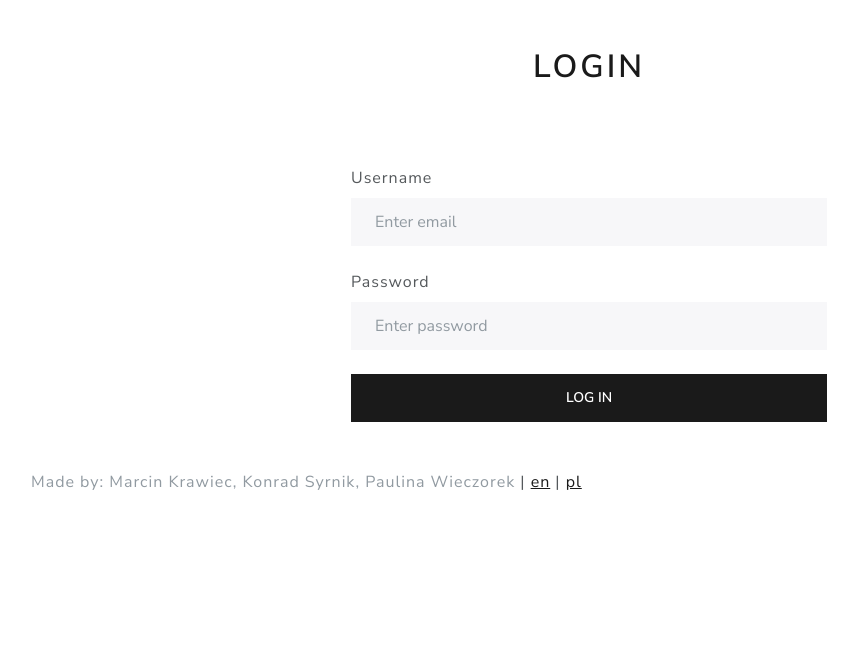
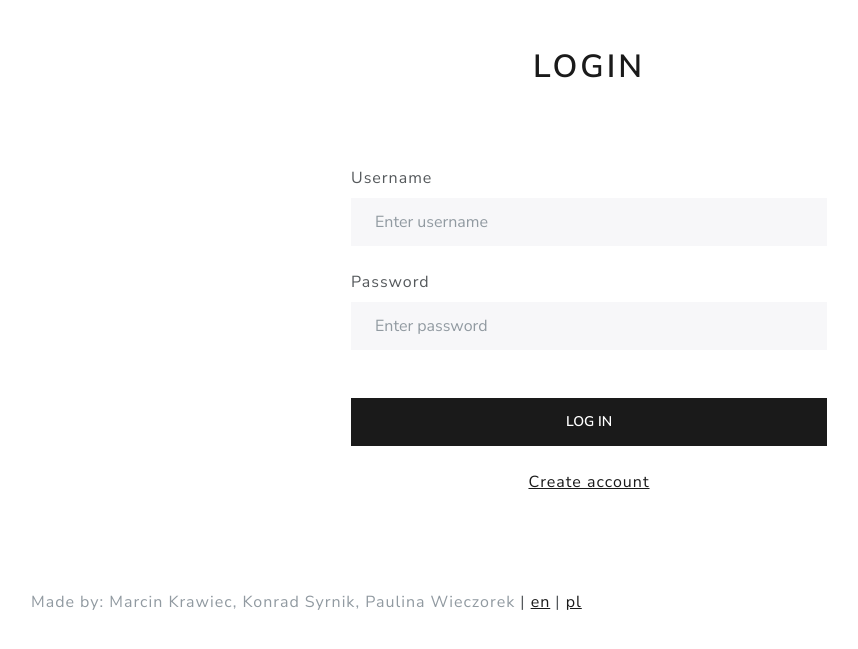
Before and after one commit to marcin-kraviec/brewhub, a Flask app: page /login in a window 1280 px wide. Shown: the part 98-747 px from the top of the page, without its empty margins (51-909 px from the left). Run offline with Flask 2, Linux system fonts and the light colour scheme; some libraries are stand-ins or nearby versions.

Commit message:
Refactor register and login html files

```diff
--- a/brewhub/templates/login.html
+++ b/brewhub/templates/login.html
@@ -23,15 +23,18 @@
     <form>
     <div class="form-group">
       <label for="exampleInputEmail1" class="form-label mt-4">Username</label>
-      <input type="email" class="form-control" id="exampleInputEmail1" aria-describedby="emailHelp" placeholder="Enter email">
+      <input type="email" class="form-control" id="exampleInputEmail1" aria-describedby="emailHelp" placeholder="Enter username">
     </div>
     <div class="form-group">
       <label for="exampleInputPassword1" class="form-label mt-4">Password</label>
       <input type="password" class="form-control" id="exampleInputPassword1" placeholder="Enter password">
     </div>
     <br/>
+    <br/>
     <button type="submit" class="btn btn-primary" style="width: 100%">Log in</button>
     <br/><br/>
+        <div style="text-align: center;"><a href="/register">Create account</a></div>
+    <br/><br/><br/>
     </form>
 </div>
 
--- a/brewhub/templates/register.html
+++ b/brewhub/templates/register.html
@@ -32,7 +32,7 @@
     <form>
     <div class="form-group">
       <label for="exampleInputEmail1" class="form-label mt-4">Username</label>
-      <input type="email" class="form-control" id="exampleInputEmail1" aria-describedby="emailHelp" placeholder="Enter email">
+      <input type="email" class="form-control" id="exampleInputEmail1" aria-describedby="emailHelp" placeholder="Enter username">
     </div>
     <div class="form-group">
       <label for="exampleInputEmail1" class="form-label mt-4">Email address</label>
```
